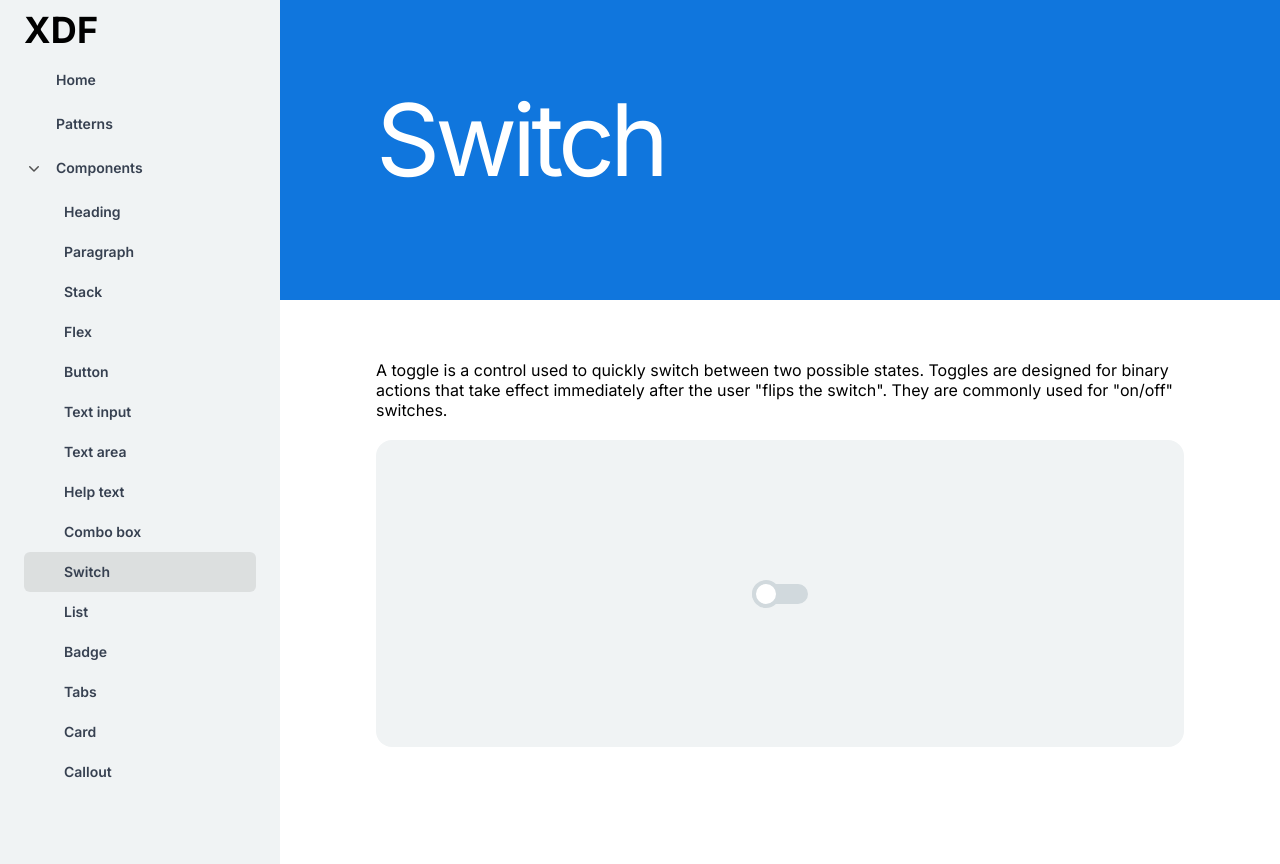
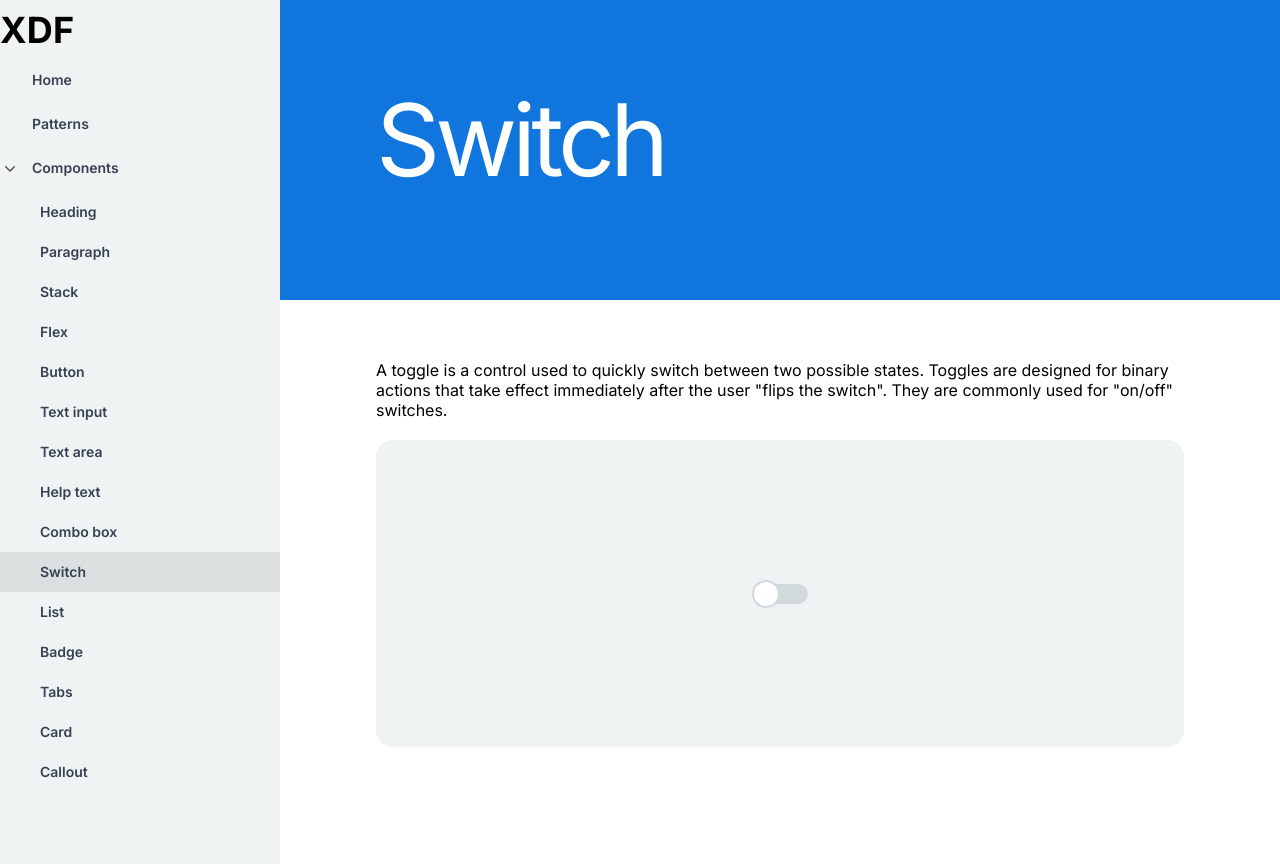
Before and after one commit to totisama/design-system, a Next.js app: page /components/switch in a window 1280 px wide. Built offline with nearby package versions, Linux system fonts and the light colour scheme.

Commit message:
style tweaks

```diff
--- a/src/components/side-bar-item.tsx
+++ b/src/components/side-bar-item.tsx
@@ -17,7 +17,7 @@ export const SideBarItem = ({
     <Link
       className={classNames(
         isActive ? 'bg-[#8d8d8d33]' : 'hover:bg-[#8d8d8d33]',
-        'block rounded-md py-2 pl-10 pr-2 text-sm font-semibold leading-6 text-gray-700'
+        'block py-2 pl-10 pr-2 text-sm font-semibold leading-6 text-gray-700'
       )}
       href={href}
     >
--- a/src/components/side-bar.tsx
+++ b/src/components/side-bar.tsx
@@ -16,7 +16,7 @@ export default function SideBar() {
   const pathname = usePathname()
 
   return (
-    <aside className='[grid-area:aside] flex grow flex-col gap-y-3 overflow-y-auto bg-background-hover px-6'>
+    <aside className='[grid-area:aside] flex grow flex-col gap-y-3 overflow-y-auto bg-background-hover'>
       <div className='flex mt-3 shrink-0 items-center'>
         <Text as='h2'>XDF</Text>
       </div>
@@ -49,7 +49,7 @@ export default function SideBar() {
                             isActive
                               ? 'bg-[#8d8d8d33]'
                               : 'hover:bg-[#8d8d8d33]',
-                            'flex w-full items-center gap-x-3 rounded-md p-2 text-left text-sm font-semibold leading-6 text-gray-700'
+                            'flex w-full items-center gap-x-3 p-2 text-left text-sm font-semibold leading-6 text-gray-700'
                           )}
                         >
                           <ChevronRightIcon
--- a/src/components/switch/switch.tsx
+++ b/src/components/switch/switch.tsx
@@ -22,7 +22,7 @@ export const Switch = () => {
           className={`h-5 w-14 rounded-full ${isChecked ? 'bg-button-primary-disabled ' : 'bg-border-subtle-00'}`}
         ></div>
         <div
-          className={`absolute left-0 -top-1 flex h-7 w-7 border-4  items-center justify-center rounded-full transition ${
+          className={`absolute left-0 -top-1 flex h-7 w-7 border-2  items-center justify-center rounded-full transition ${
             isChecked
               ? 'bg-button-primary-hover translate-x-7 border-button-primary-hover'
               : '!bg-white border-border-subtle-00'
```
